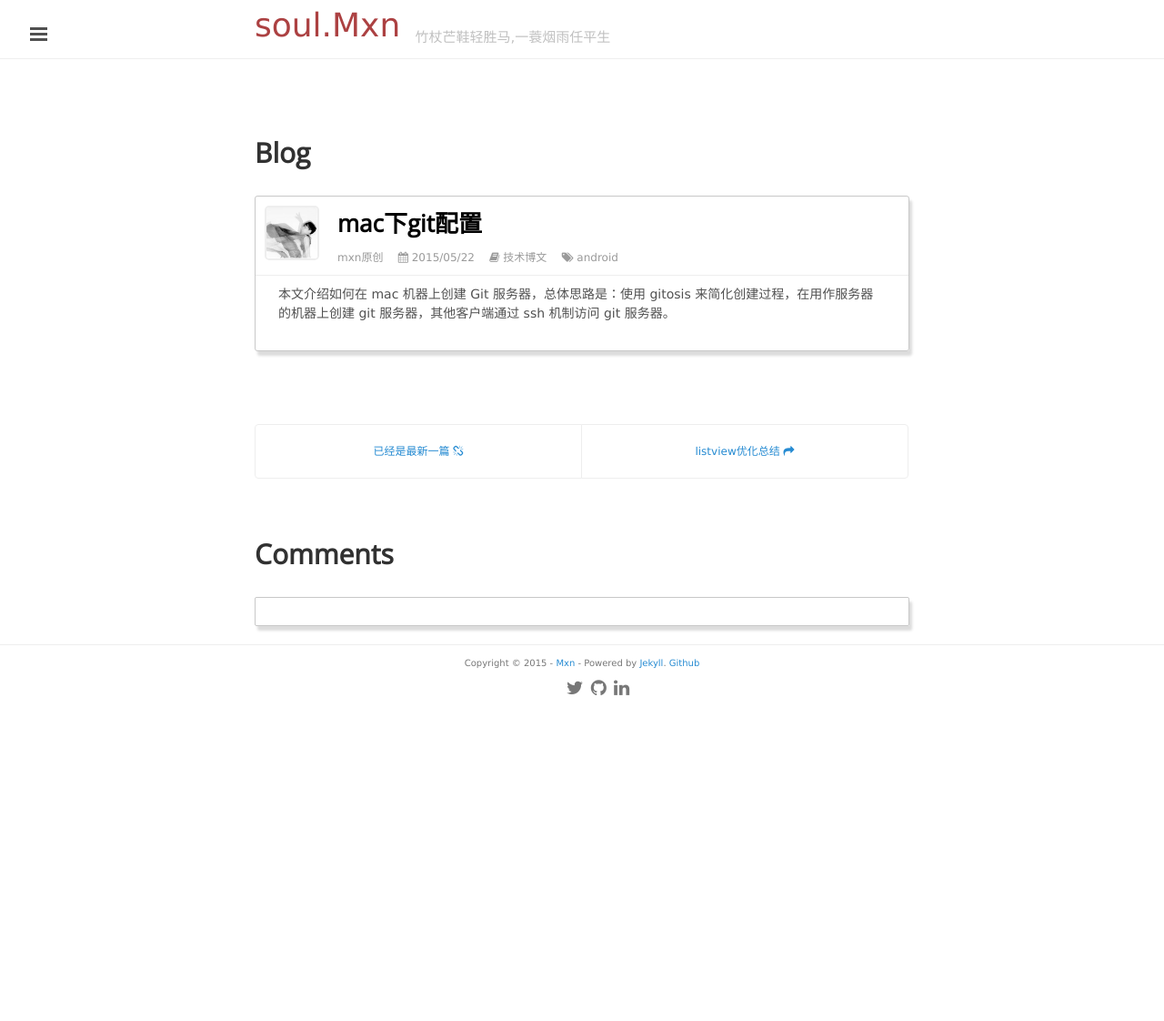
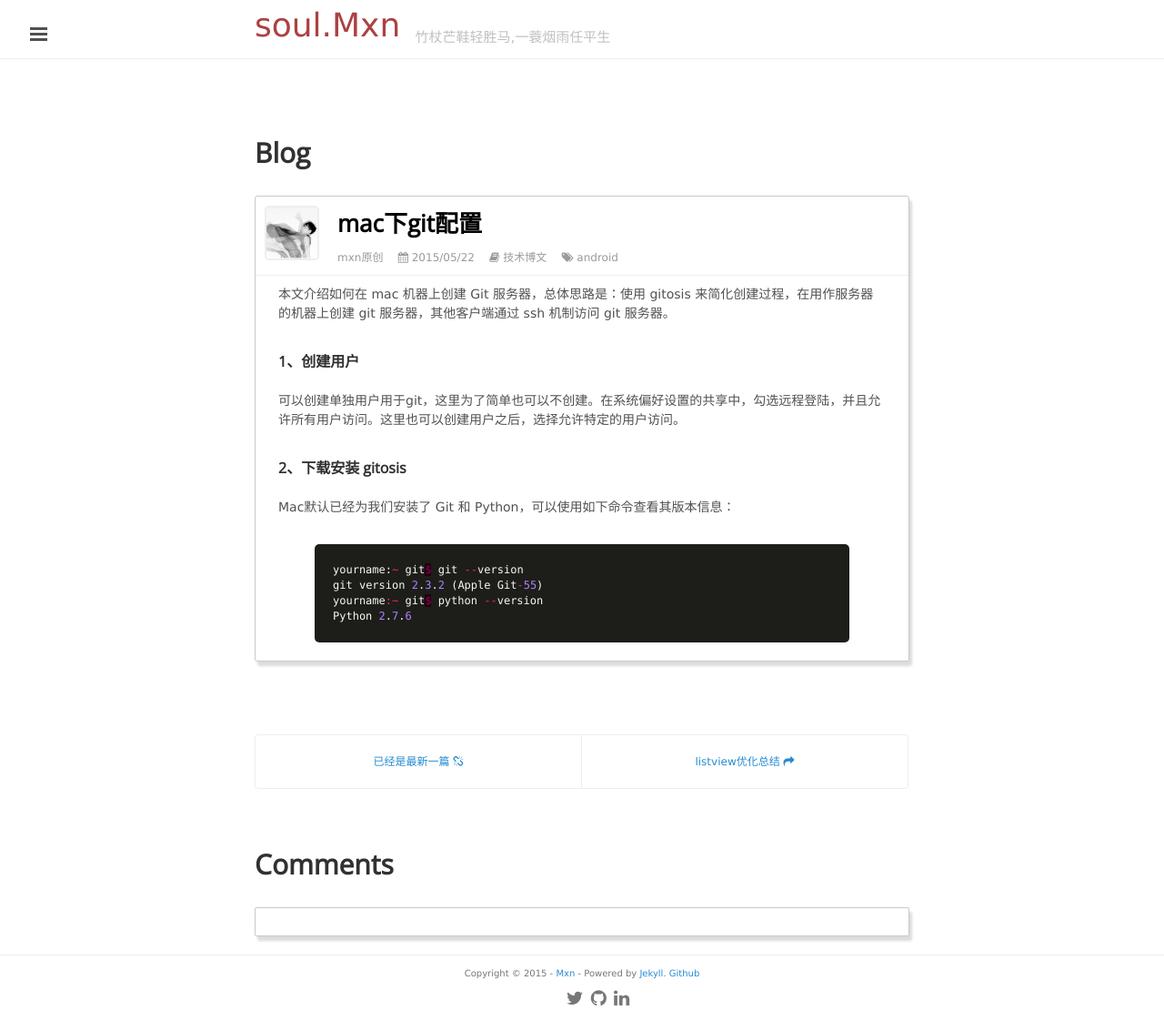
Before and after one commit to mxn21/mxn21.github.io, a Jekyll site: the page built from _posts/2015-5-22-mac下git配置.md, in a window 1280 px wide. Shown: the whole page at 91% size. Built offline with Jekyll 4.4.1, drawn with Linux system fonts in a browser that asks for light colours; Markdown is read by kramdown in place of the engine named in the settings; comment, search, counter and statistics services are not loaded; before the commit the page ends 900 px from its top, so only the background shows below that.

Commit message:
Update 2015-5-22-mac下git配置.md

```diff
--- a/_posts/2015-5-22-mac下git配置.md
+++ b/_posts/2015-5-22-mac下git配置.md
@@ -8,3 +8,18 @@
 
 
 本文介绍如何在 mac 机器上创建 Git 服务器，总体思路是：使用 gitosis 来简化创建过程，在用作服务器的机器上创建 git 服务器，其他客户端通过 ssh 机制访问 git 服务器。
+
+####1、创建用户
+可以创建单独用户用于git，这里为了简单也可以不创建。在系统偏好设置的共享中，勾选远程登陆，并且允许所有用户访问。这里也可以创建用户之后，选择允许特定的用户访问。
+
+####2、下载安装 gitosis
+
+Mac默认已经为我们安装了 Git 和 Python，可以使用如下命令查看其版本信息：
+
+{% highlight c %}
+yourname:~ git$ git --version
+git version 2.3.2 (Apple Git-55)
+yourname:~ git$ python --version
+Python 2.7.6
+
+{% endhighlight  %}
```
